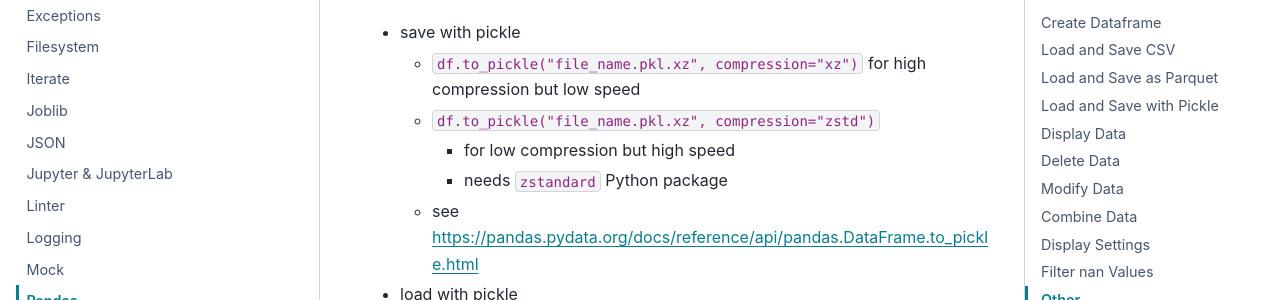
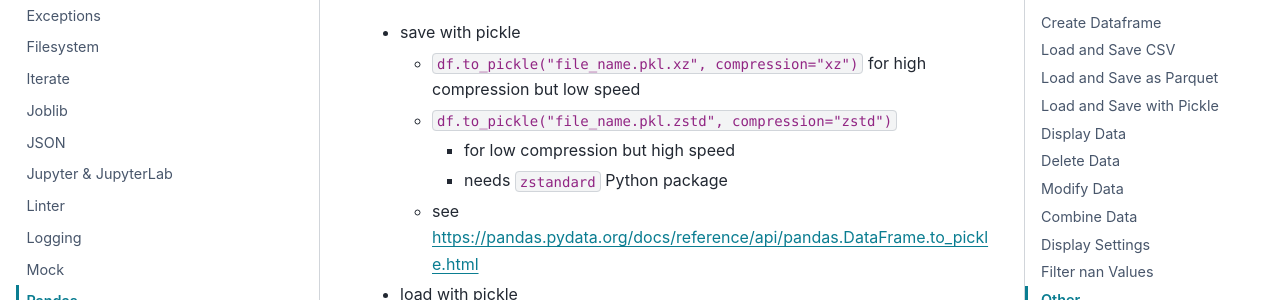
Before and after one commit to PhilipMay/PhilipMay_org, a Sphinx documentation site: the page built from source/python/pandas.md, in a window 1280 px wide and 900 px high, scrolled down 1624 px. Shown: the part 147-447 px from the top of the window. Built offline with Sphinx 7.4.7 and the PyData theme 0.15.4, drawn with Linux system fonts in a browser that asks for light colours.

Commit message:
Update pandas.md

```diff
--- a/source/python/pandas.md
+++ b/source/python/pandas.md
@@ -50,7 +50,7 @@ df = pd.read_csv(
 
 - save with pickle
   - `df.to_pickle("file_name.pkl.xz", compression="xz")` for high compression but low speed
-  - `df.to_pickle("file_name.pkl.xz", compression="zstd")`
+  - `df.to_pickle("file_name.pkl.zstd", compression="zstd")`
     - for low compression but high speed
     - needs `zstandard` Python package
   - see <https://pandas.pydata.org/docs/reference/api/pandas.DataFrame.to_pickle.html>
```
